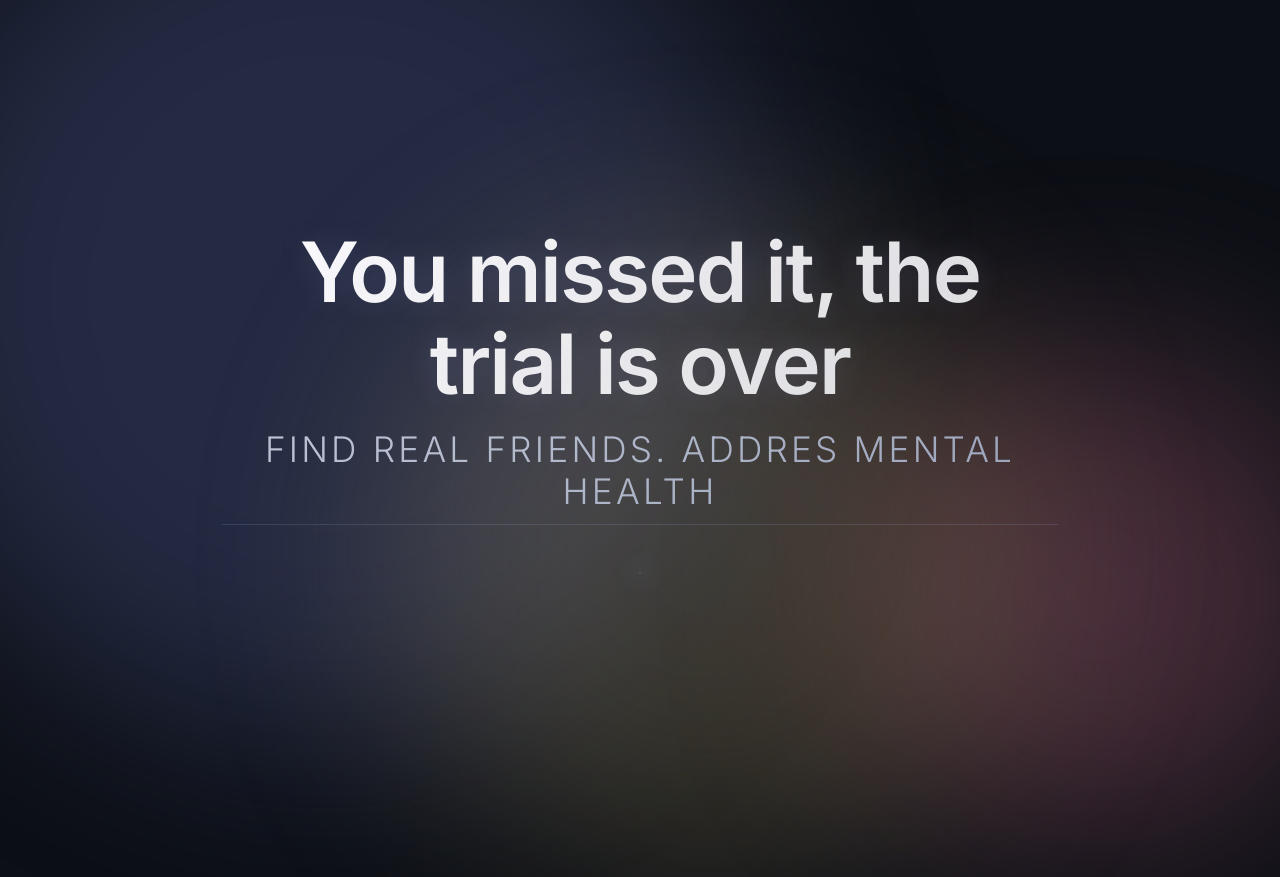
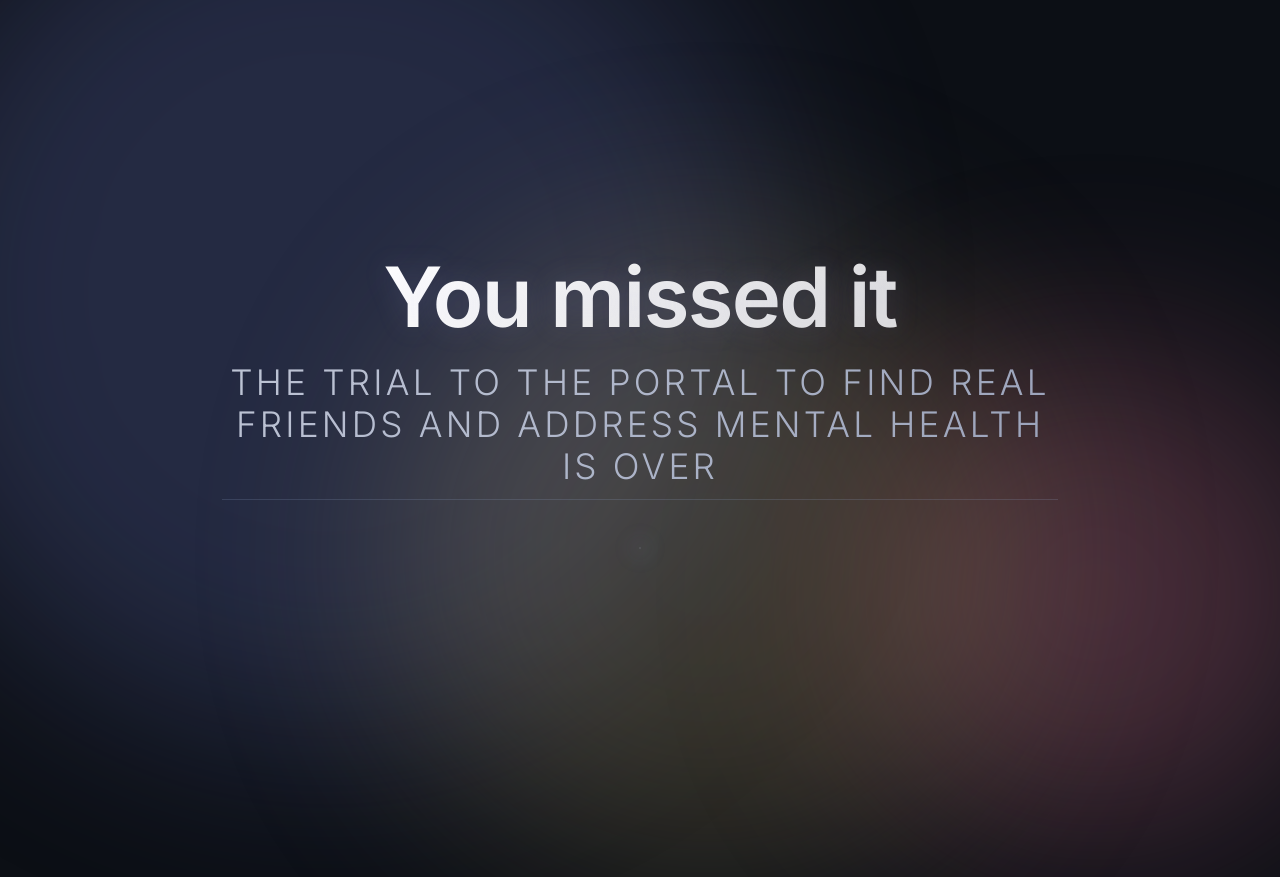
Before and after one commit to webtester-t/linkraat.com, a plain HTML site: page index.html in a window 1280 px wide. Shown: the top 877 px of the page. Drawn offline with Linux system fonts and the light colour scheme.

Commit message:
Revise message and subtitle in index.html
Updated the main message and subtitle for clarity.

```diff
--- a/index.html
+++ b/index.html
@@ -174,8 +174,8 @@
 
   <!-- main text — exactly what you asked: two phrases, nothing else -->
   <div class="message">
-    <h1>You missed it, the trial is over</h1>
-    <div class="sub">Find real friends. Addres Mental Health</div>
+    <h1>You missed it</h1>
+    <div class="sub">The trial to the portal to find real friends and address mental health is over</div>
     <!-- not a button, not a form — just a quiet, living pixel -->
     <div class="breathing-dot" aria-hidden="true"></div>
     <!-- the dot is pure abstract animation, no logo, no brand -->
```
